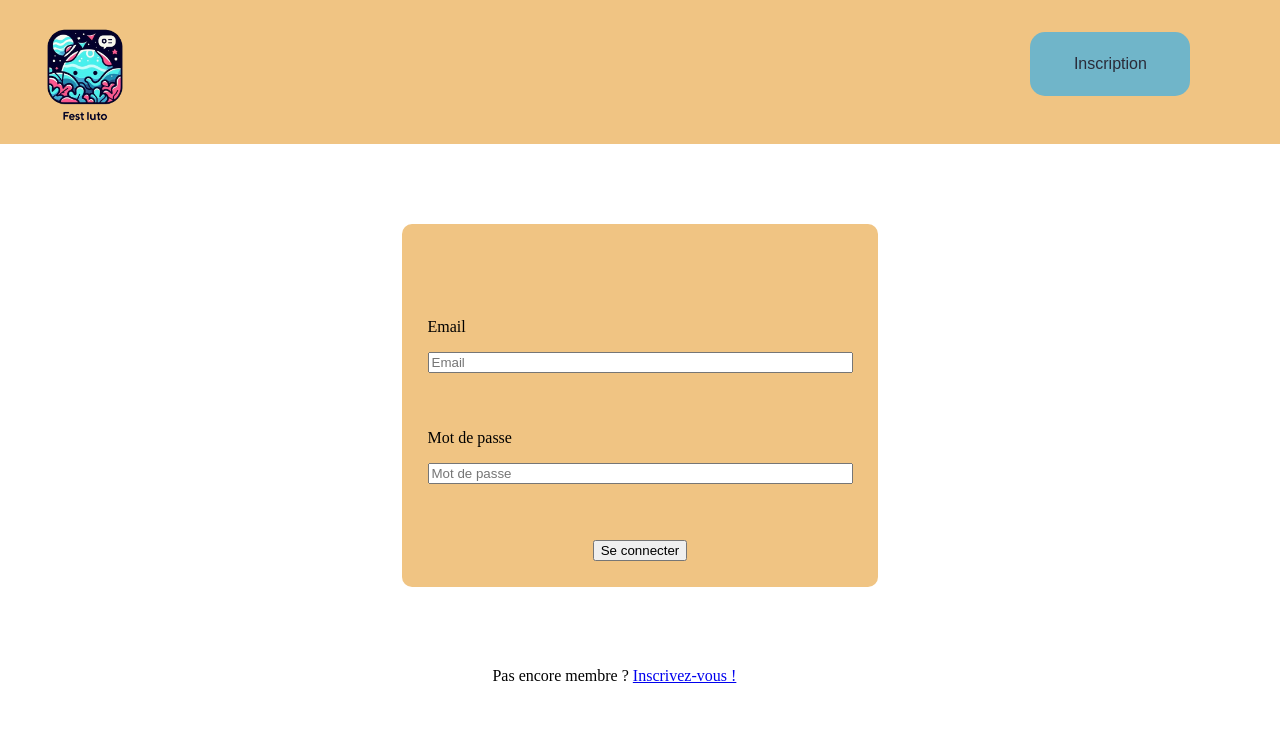
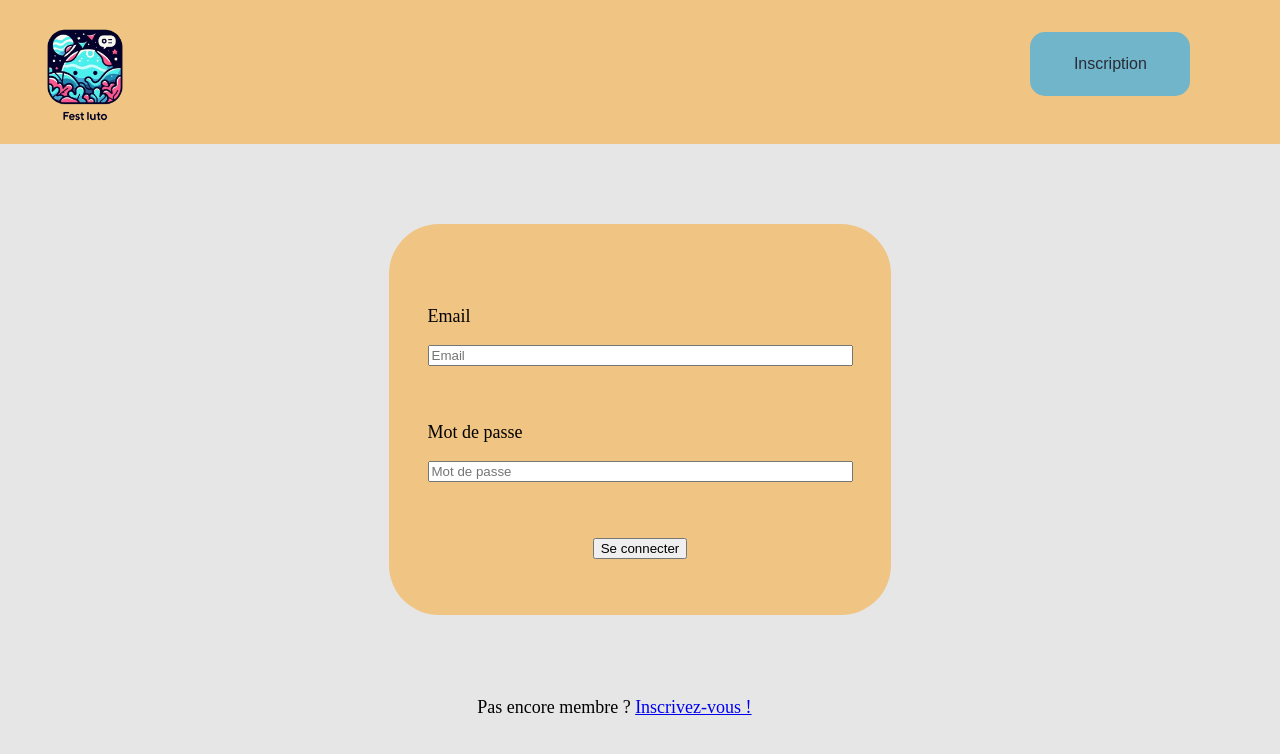
Before and after one commit to RomainMechain/SAE_BD, a Flask app: page /login in a window 1280 px wide. Shown: the top 754 px of the page. Run offline with Flask 3, Linux system fonts and the light colour scheme; data that the repository does not hold is empty.

Commit message:
feature et login complété en CSS

```diff
--- a/app/static/CSS/login.css
+++ b/app/static/CSS/login.css
@@ -1,18 +1,21 @@
 body{
     margin:0;
+    background-color: rgb(230, 230, 230)
 }
 
-main, #se_connecter, #options_connexion{
+main, #se_connecter, #options_connexion, .form{
     display: flex;
     justify-content: center;
 }
 
 .form{
-    padding: 2vw;
+    padding-bottom: 7vh;
+    padding-left: 3vw;
+    padding-right: 3vw;
     margin-top: 10vh;
-    padding-top: 3vw;
+    padding-top: 2vw;
     background-color: rgb(240, 196, 131);
-    border-radius: 10px;
+    border-radius: 50px;
 }
 
 form > div{
@@ -23,3 +26,7 @@ form > div{
     margin-top: 8vh;
     margin-left: 6vw;
 }
+
+p{
+    font-size:large;
+}
```
Also changed, not shown: app/static/CSS/register.css (+14 -21 lines), app/templates/register.html (+8 -1 lines).
